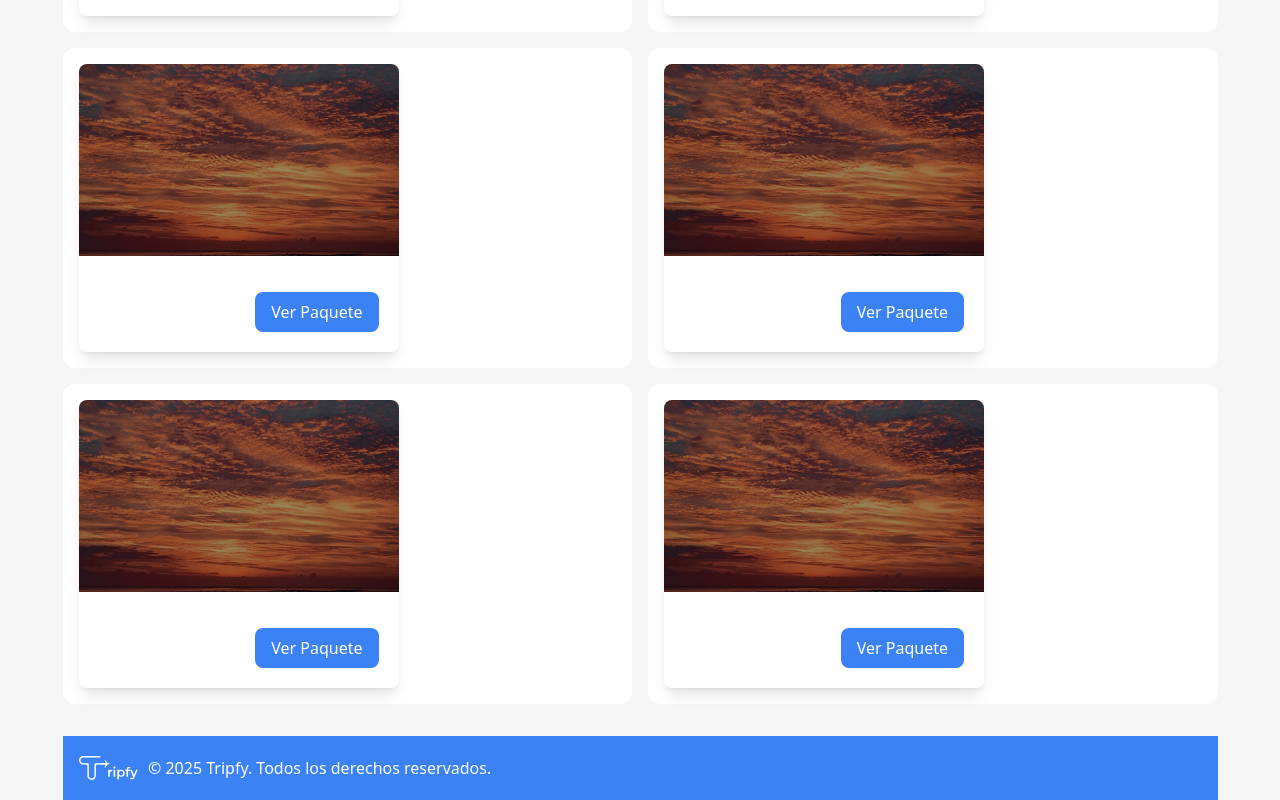
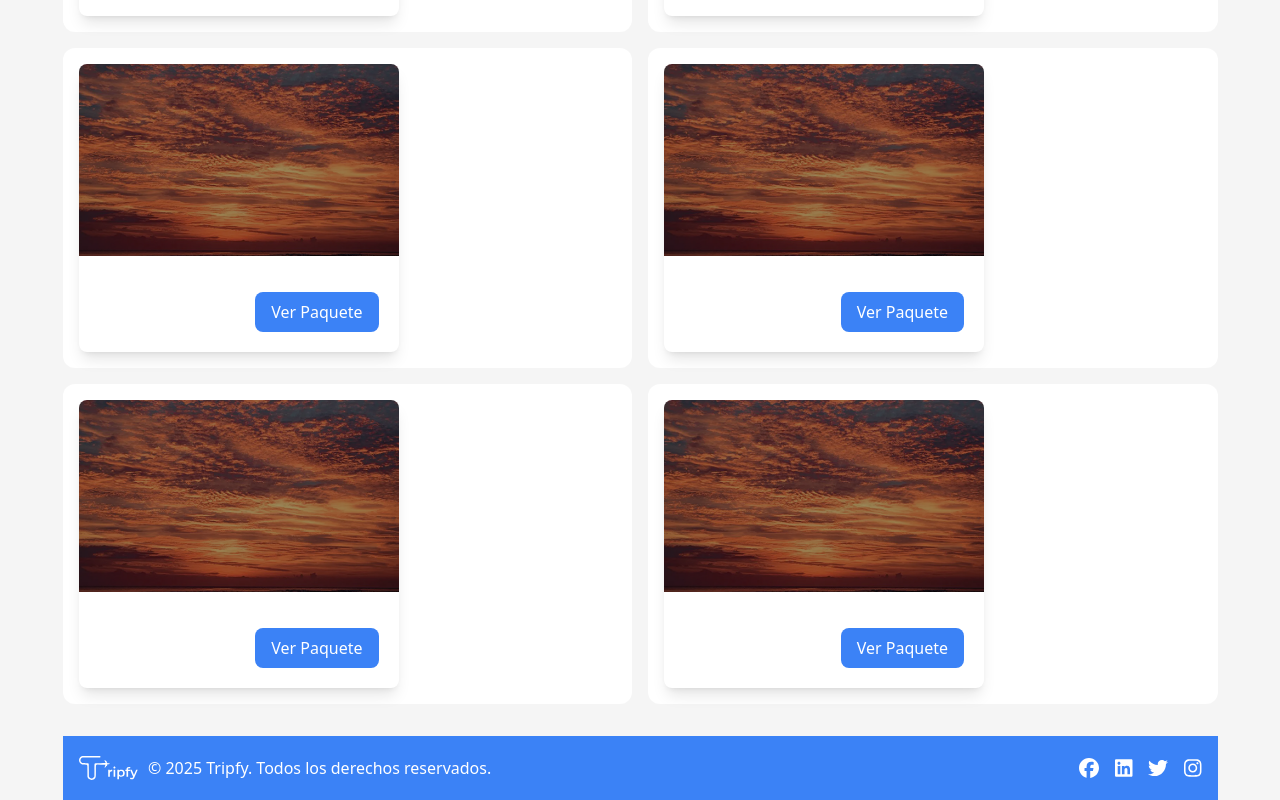
Before and after one commit to Kbri17/FrontEndTripfy, a React (Vite) app: page / in a window 1280 px wide. Shown: the part 1756-2556 px from the top of the page. Built offline with nearby package versions, Linux system fonts and the light colour scheme.

Commit message:
Updated Footer component, add social media icons

```diff
--- a/src/layout/Footer.jsx
+++ b/src/layout/Footer.jsx
@@ -1,13 +1,57 @@
 import React from "react";
 import logo from "../assets/logo.svg";
+import { FontAwesomeIcon } from "@fortawesome/react-fontawesome";
+import {
+  faFacebook,
+  faLinkedin,
+  faTwitter,
+  faInstagram,
+} from "@fortawesome/free-brands-svg-icons";
 
 const Footer = () => {
   return (
-    <footer className="w-full h-16 bg-blue-500 flex items-center justify-start px-4">
-      <img src={logo} alt="Tripfy Logo" className="h-6" />
-      <span className="text-white text-l ml-[10px]">
-        &copy; {new Date().getFullYear()} Tripfy. Todos los derechos reservados.
-      </span>
+    <footer className="w-full h-16 bg-blue-500 flex items-center justify-between px-4">
+      <div className="flex items-center">
+        <img src={logo} alt="Tripfy Logo" className="h-6" />
+        <span className="text-white text-l ml-[10px]">
+          &copy; {new Date().getFullYear()} Tripfy. Todos los derechos
+          reservados.
+        </span>
+      </div>
+      <div className="flex space-x-4">
+        <a
+          href="https://www.facebook.com"
+          target="_blank"
+          rel="noopener noreferrer"
+          className="text-white"
+        >
+          <FontAwesomeIcon icon={faFacebook} size="lg" />
+        </a>
+        <a
+          href="https://www.linkedin.com"
+          target="_blank"
+          rel="noopener noreferrer"
+          className="text-white"
+        >
+          <FontAwesomeIcon icon={faLinkedin} size="lg" />
+        </a>
+        <a
+          href="https://www.twitter.com"
+          target="_blank"
+          rel="noopener noreferrer"
+          className="text-white"
+        >
+          <FontAwesomeIcon icon={faTwitter} size="lg" />
+        </a>
+        <a
+          href="https://www.instagram.com"
+          target="_blank"
+          rel="noopener noreferrer"
+          className="text-white"
+        >
+          <FontAwesomeIcon icon={faInstagram} size="lg" />
+        </a>
+      </div>
     </footer>
   );
 };
```
